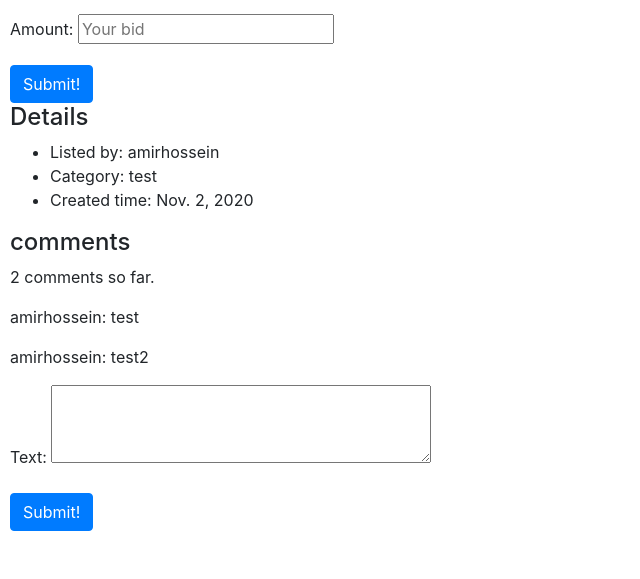
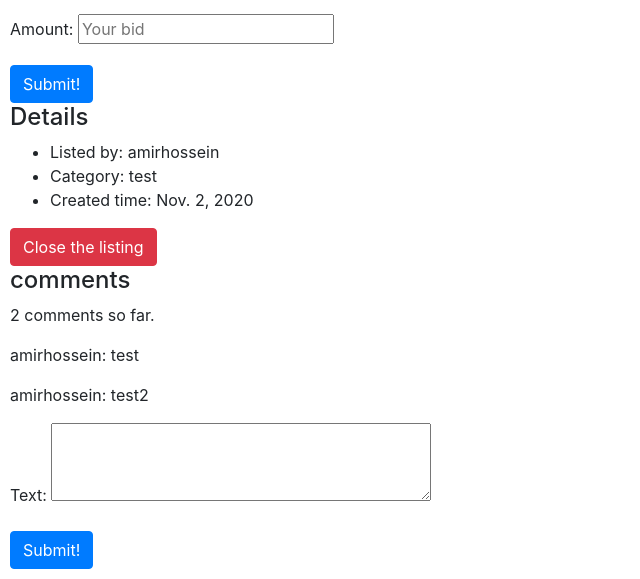
Before and after one commit to AmirhosseinSafari/project-2-cs50, a Django app: page /listing/2 in a window 1280 px wide. Shown: the part 695-1274 px from the top of the page, without its empty margins (0-640 px from the left). Before the commit the page ends 1226 px from the top, so only its background shows below. Run offline with Django 3.2, Linux system fonts and the light colour scheme; a user stored in the database is signed in; data comes from the database, SQL or seed files in the repository; both versions use the stored data as it was after the commit; some libraries are stand-ins or nearby versions.

Commit message:
bug that when user bid less than price ocurred fix, closing bid is almost done, we should take care of winner!

```diff
--- a/commerce/auctions/models.py
+++ b/commerce/auctions/models.py
@@ -38,6 +38,7 @@ class Auction_listing(models.Model): #card
     starting_price = models.DecimalField(max_digits=9, decimal_places=2, help_text="Enter base price of your commodity")
     URL_image = models.CharField(max_length=2000, blank=True, help_text="Url of image that going to be displayed on your listing")
     category = models.CharField(max_length=50, help_text="write category type of your listing")
+    closed = models.BooleanField(default=False)
     #note: first should update categoties then this category
     def __str__(self):
         return f"commodity: {self.commodity_title}, created time: {self.created_time}"
--- a/commerce/auctions/templates/auctions/listing.html
+++ b/commerce/auctions/templates/auctions/listing.html
@@ -38,12 +38,15 @@
     <p>{{ error_message }}</p>
 {% endif %}
 
-<form action="{% url 'listing' listing.id%}" method="POST">
-    {% csrf_token %}
-    {{ bid_form.as_p }}
-    <input class="btn btn-primary" type="submit" value="Submit!">
-</form>
-
+{% if bid_form %}
+    <form action="{% url 'listing' listing.id%}" method="POST">
+        {% csrf_token %}
+        {{ bid_form.as_p }}
+        <input class="btn btn-primary" type="submit" value="Submit!">
+    </form>
+{% else %}
+    <p> Sorry, You can't bid because listing is closed by listing's owner</p>
+{% endif %}
 
 <h4>Details</h4>
  <ul>
@@ -51,6 +54,16 @@
     <li>Category: {{ listing.category }}</li>
     <li>Created time: {{ listing.created_time }}</li>
  </ul>
+
+ {% if listing.creator.username ==  user.username %}
+    <form action="{% url 'listing' listing.id %}" method="POST">
+        {% csrf_token %}
+        <input class="btn btn-danger"
+        type="submit"
+        value="Close the listing"
+        name="close_listing">
+    </form>
+{% endif %}
 
 <h4>comments</h4>
 
--- a/commerce/auctions/views.py
+++ b/commerce/auctions/views.py
@@ -97,7 +97,6 @@ def new_listing(request):
 
 @login_required
 def listing (request, listing_id):
-    #TODO: adding to watchlist
 
     if request.method == "POST":
 
@@ -107,52 +106,93 @@ def listing (request, listing_id):
         new_bid = bid_form['amount'].value()
         new_comment = comments_form['text'].value()
 
+        #-----------------------------------------------------------------------
+        # Closing
+        #-----------------------------------------------------------------------
+
+        if "close_listing" in request.POST:
+            Auction_listing.objects.filter(id=listing_id).update(closed=True)
+
+        if not (Auction_listing.objects.get(id=listing_id).closed) :
 
         #-----------------------------------------------------------------------
         # Creating bids
         #-----------------------------------------------------------------------
 
-        if new_bid != None:
+            if new_bid != None:
 
-            new_bid = float (new_bid)
-            old_bid = Auction_listing.objects.get(id=listing_id).bids.first()
-            #print(old_bid)
+                new_bid = float (new_bid)
+                old_bid = Auction_listing.objects.get(id=listing_id).bids.first()
+                #print(old_bid)
 
-            if old_bid == None:
-                old_bid = 0
-            else:
-                old_bid = old_bid.amount
+                if old_bid == None:
+                    old_bid = 0
+                else:
+                    old_bid = old_bid.amount
 
-            starting_price = str (Auction_listing.objects.get(id=listing_id).starting_price )
+                starting_price = str (Auction_listing.objects.get(id=listing_id).starting_price )
 
-            #-----------------------------------------------------------------------
-            # Checking that bid isn't lower than price
-            #-----------------------------------------------------------------------
-
-            if ( new_bid < old_bid ) or ( new_bid <= float (starting_price) ):
-                content = {
-                "listing": Auction_listing.objects.get(id=listing_id),
-                "error_message": "Error: You can NOT bid less than or equal to the price!",
-                "bid_form": bid_form,
-                "comments_form": comments_form
-                }
-                return render(request, "auctions/listing.html", content)
-            else:
                 #-----------------------------------------------------------------------
-                # Commiting bid
+                # Checking that bid isn't lower than price
                 #-----------------------------------------------------------------------
 
-                user_bid = Bids(bidder=request.user, amount=new_bid)
-                bid_form = Bids_form(request.POST, instance=user_bid)
+                if ( new_bid < old_bid ) or ( new_bid <= float (starting_price) ):
+                    all_comments = Auction_listing.objects.get(id=listing_id).comments.all()
+                    all_comments_list = []
 
-                listing = Auction_listing.objects.get(id=listing_id)
+                    for comment in all_comments:
+                        all_comments_list.append(comment)
 
-                if bid_form.is_valid():
-                    bid_form.save()
-                    messages.success(request, "Thanks, your bid was created successfully!")
-                    Auction_listing.objects.filter(id=listing_id).update(starting_price=new_bid)
-                    listing.bids.add(user_bid)
+                    watchlist = User_listing.objects.filter( user=request.user, listing=Auction_listing.objects.get(id=listing_id) )
 
+                    content = {
+                    "listing": Auction_listing.objects.get(id=listing_id),
+                    "error_message": "Error: You can NOT bid less than or equal to the price!",
+                    "bid_form": bid_form,
+                    "comments_form": comments_form,
+                    "comments": all_comments_list,
+                    "watchlist": watchlist
+                    }
+                    return render(request, "auctions/listing.html", content)
+                else:
+                    #-----------------------------------------------------------------------
+                    # Commiting bid
+                    #-----------------------------------------------------------------------
+
+                    user_bid = Bids(bidder=request.user, amount=new_bid)
+                    bid_form = Bids_form(request.POST, instance=user_bid)
+
+                    listing = Auction_listing.objects.get(id=listing_id)
+
+                    if bid_form.is_valid():
+                        bid_form.save()
+                        messages.success(request, "Thanks, your bid was created successfully!")
+                        Auction_listing.objects.filter(id=listing_id).update(starting_price=new_bid)
+                        listing.bids.add(user_bid)
+
+        #-----------------------------------------------------------------------
+        # If listing not closed
+        #-----------------------------------------------------------------------
+
+        else:
+
+            all_comments = Auction_listing.objects.get(id=listing_id).comments.all()
+            all_comments_list = []
+
+            for comment in all_comments:
+                all_comments_list.append(comment)
+
+            watchlist = User_listing.objects.filter( user=request.user, listing=Auction_listing.objects.get(id=listing_id) )
+
+            content = {
+            "listing": Auction_listing.objects.get(id=listing_id),
+            "bid_form": "",
+            "comments_form": comments_form,
+            "comments": all_comments_list,
+            "watchlist": watchlist
+            }
+
+            return render(request, "auctions/listing.html", content)
 
         #-----------------------------------------------------------------------
         # Creating commetns
@@ -185,6 +225,11 @@ def listing (request, listing_id):
             watchlist_listing.delete()
 
         return HttpResponseRedirect( reverse( "listing", args=(listing_id,) ) )
+
+
+    #-----------------------------------------------------------------------
+    # Get request
+    #-----------------------------------------------------------------------
 
     else:
         bid_form = Bids_form(request.POST or None)
```
Also changed, not shown: commerce/auctions/migrations/0007_auction_listing_closed.py (added), commerce/db.sqlite3.
